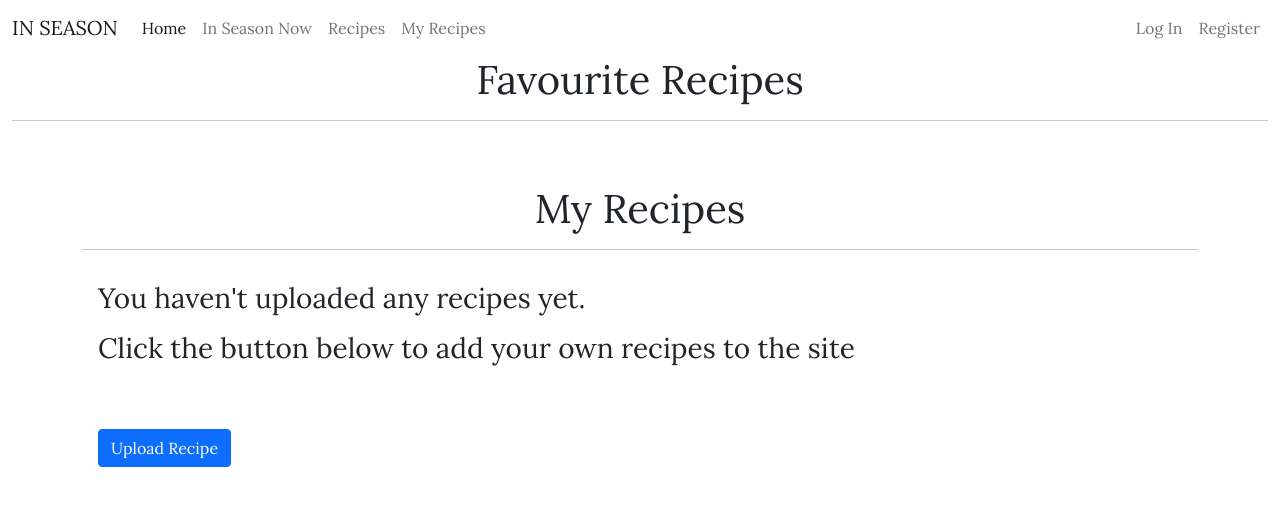
After one commit to Code-Institute-Submissions/jameskelly33-in-season-recipes, a Flask app: page /myrecipes.html in a window 1280 px wide. The commit adds this page. Shown: the top 514 px of the page. Run offline with Flask 2, Linux system fonts and the light colour scheme; data that the repository does not hold is empty; some libraries are stand-ins or nearby versions.

Commit message:
Add myrecipe.html template and app route

```diff
--- a/app.py
+++ b/app.py
@@ -49,6 +49,14 @@ def recipes():
 def getfullrecipe():
     return render_template("fullrecipe.html")
 
+@app.route("/myrecipes.html")
+
+
+def myrecipes():
+    recipes = mongo.db.recipes.find()
+    return render_template("myrecipes.html", recipes = recipes)
+
+
 if __name__ == "__main__":
     app.run(host=os.environ.get("IP"),
             port=int(os.environ.get("PORT")),
--- a/templates/base.html
+++ b/templates/base.html
@@ -43,7 +43,7 @@
                         <a class="nav-link" href="{{ url_for('recipes') }}" tabindex="-1">Recipes</a>
                     </li>
                     <li class="nav-item">
-                        <a class="nav-link" href="#" tabindex="-1">My Recipes</a>
+                        <a class="nav-link" href="{{ url_for('myrecipes') }}" tabindex="-1">My Recipes</a>
                     </li>
                 </ul>
                 <ul class="navbar-nav ms-auto mb-2 mb-lg-0">
--- /dev/null
+++ b/templates/myrecipes.html
@@ -0,0 +1,52 @@
+{% extends "base.html" %}
+{% block content %}
+<div class="container-fluid">
+    <div class="row">
+        <div class="col text-center">
+            <h1>Favourite Recipes</h1>
+            <hr>
+        </div>
+    </div>
+</div>
+
+<div class="container">
+   <div class="row">
+    {% for recipe in recipes %}
+    <div class="col">
+        <div class="card h-100 mx-2 px-3 py-5 border-0">
+            <img src="{{ url_for('static', filename='images/carrots.jpg') }}" class="img-fluid rounded-start" alt="...">
+            <div class="card-body">
+                <h2 class="card-title "> {{ recipe.recipe_name }}</h2>
+                <p class="card-text">{{ recipe.recipe_description}}</p>
+            </div>
+            <div class="card-footer bg-transparent border-0">
+                <a href="{{ url_for('getfullrecipe')}} " class="btn btn-primary">Full recipe</a>
+            </div>
+        </div>
+    </div>
+
+    {% endfor %}
+    <div class="container-fluid mt-5">
+        <div class="row">
+            <div class="col text-center">
+                <h1>My Recipes</h1>
+                <hr>
+            </div>
+        </div>
+    </div>
+    <div class="container ">
+        <div class="row">
+            <div class="col">
+                <h3 class="mx-3 my-3">You haven't uploaded any recipes yet.</h1>
+                    <h3 class=" mx-3 my-3">Click the button below to add your own recipes to the site</h1>
+                        <a href="" class="btn btn-primary mx-3 my-5">Upload Recipe</a>
+            </div>
+        </div>
+
+    </div>
+</div>
+
+
+
+
+{% endblock content %}
```
